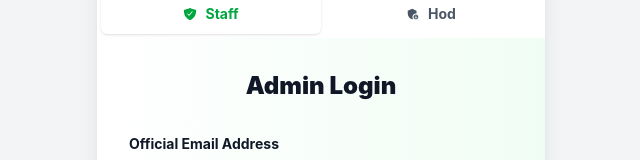
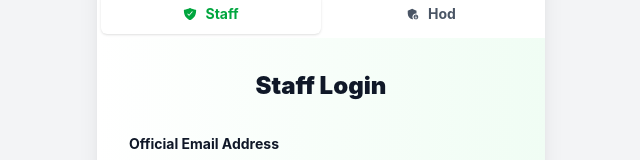
Before and after one commit to kingdada7/probateNG, a React (Vite) app in the folder Admin/: page /admin in a window 1280 px wide. Shown: the part 383-543 px from the top of the page, without its empty margins (319-959 px from the left). Built offline with nearby package versions, Linux system fonts and the light colour scheme; no server answers.

Commit message:
fix: update header text and correct registration link in StaffLogin component

```diff
--- a/Admin/src/components/StaffLogin.jsx
+++ b/Admin/src/components/StaffLogin.jsx
@@ -61,7 +61,7 @@ const StaffLogin = () => {
   return (
     <div className="p-8 bg-linear-to-l from-green-50 to-green-25 ">
       <h2 className="text-2xl font-black text-gray-900 mb-2 text-center pb-6">
-        Admin Login{" "}
+        Staff Login
       </h2>
 
       <form className="space-y-4 ">
@@ -129,9 +129,9 @@ const StaffLogin = () => {
       </form>
       <div className="mt-6 text-center">
         <p className="text-sm text-gray-700">
-          Don't have an account?{" "}
+          Don't have an account?
           <Link
-            to="/staffregister"
+            to="/admin/staffregister"
             className="text-[#1a5c3a] font-semibold hover:underline"
           >
             Register here
```
